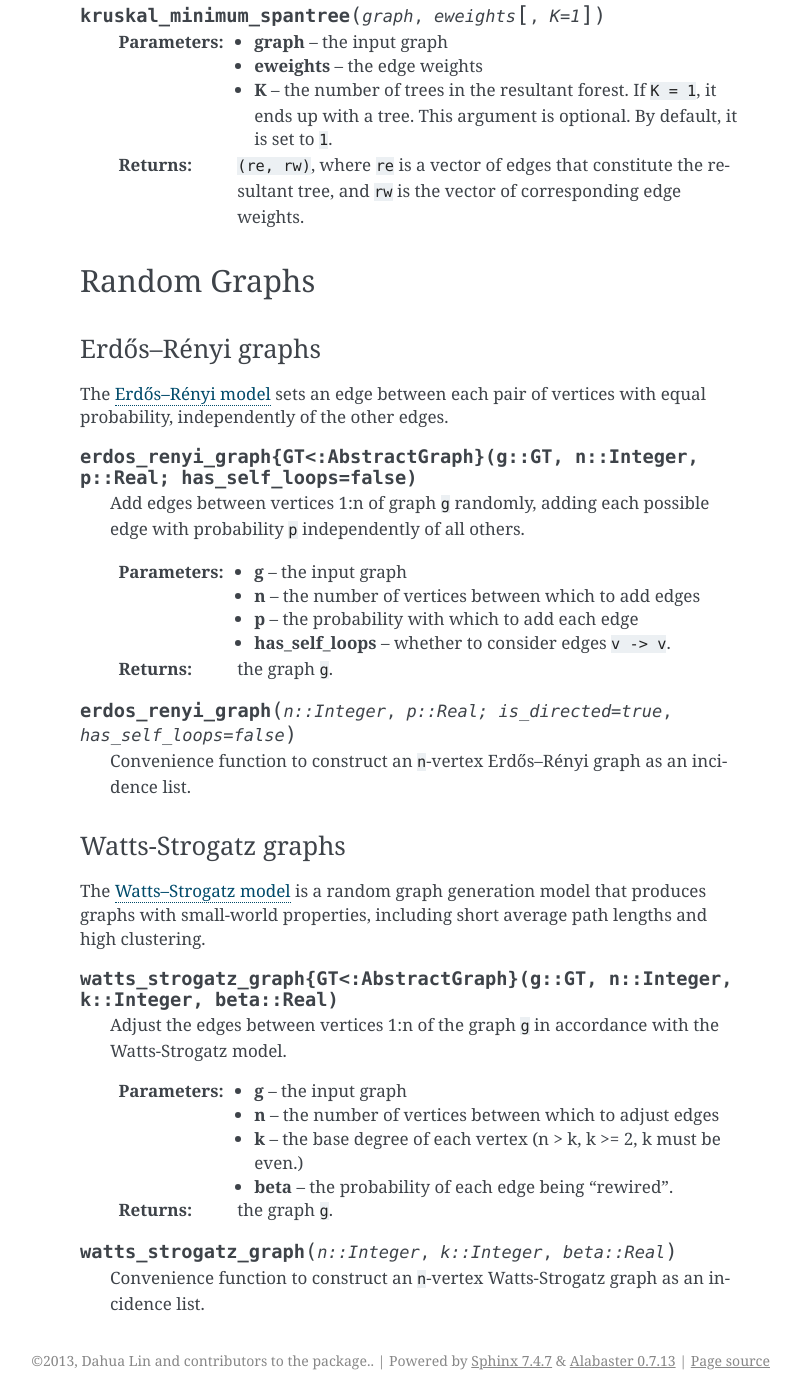
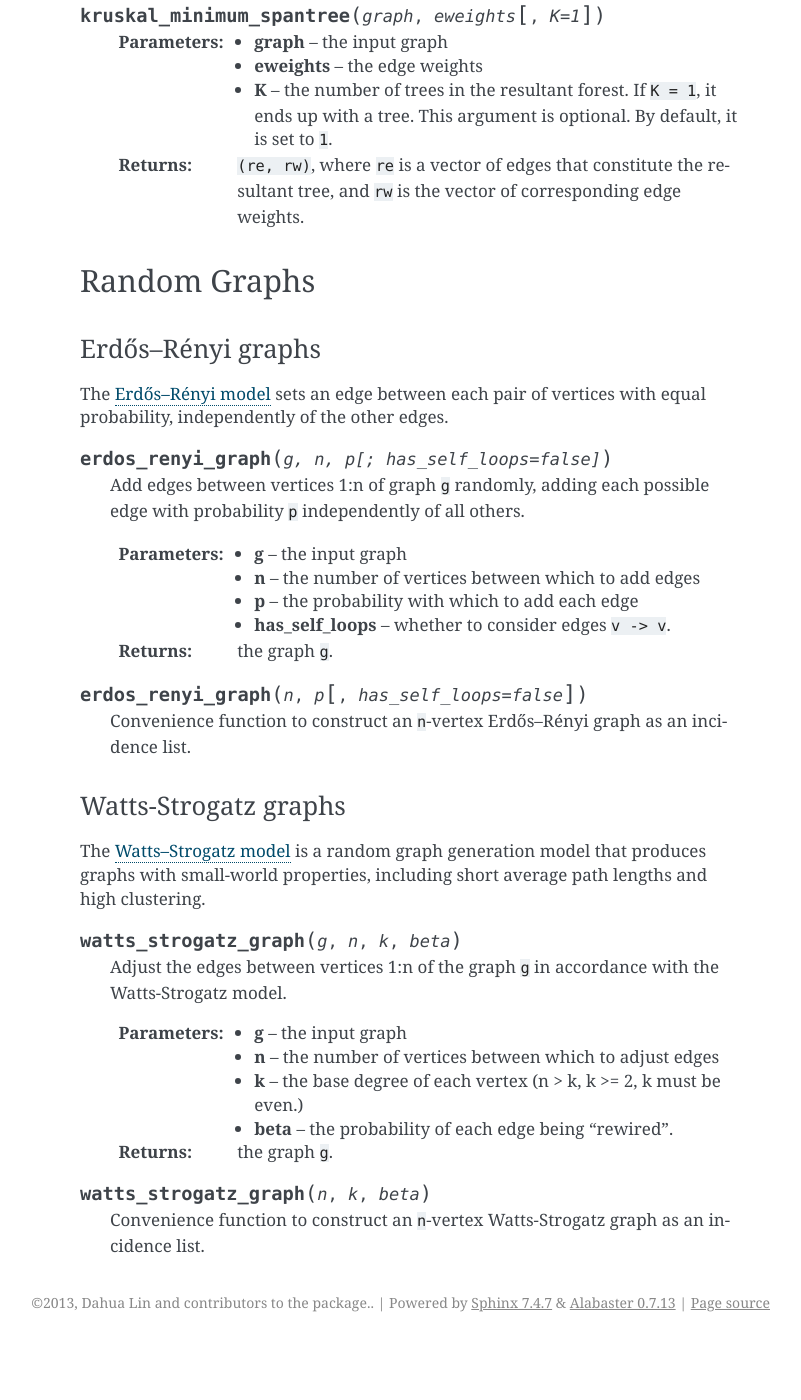
Before and after one commit to JuliaGraphs/Graphs.jl, a Sphinx documentation site: the page built from doc/source/algorithms.rst, in a window 1280 px wide and 1400 px high, scrolled down 5340 px. Shown: the whole window, without its empty margins (340-1141 px from the left). Built offline with Sphinx 7.4.7, drawn with Linux system fonts in a browser that asks for light colours; formulas are drawn with MathJax 3; after the commit the page ends 6682 px from its top, so only the background shows below that; some of the changed text lies outside the part shown.

Commit message:
Remove type signatures from random graph docs.

```diff
--- a/doc/source/algorithms.rst
+++ b/doc/source/algorithms.rst
@@ -229,7 +229,7 @@ Erdős–Rényi graphs
 The `Erdős–Rényi model <https://en.wikipedia.org/wiki/Erd%C5%91s%E2%80%93R%C3%A9nyi_model>`_ sets an edge between each pair of vertices with equal
 probability, independently of the other edges.
 
-.. py:function:: erdos_renyi_graph{GT<:AbstractGraph}(g::GT, n::Integer, p::Real; has_self_loops=false)
+.. py:function:: erdos_renyi_graph(g, n, p[; has_self_loops=false])
 
     Add edges between vertices 1:n of graph ``g`` randomly, adding each possible edge with probability ``p`` independently of all others.
 
@@ -240,7 +240,7 @@ probability, independently of the other edges.
 
     :returns: the graph ``g``.
 
-.. py:function:: erdos_renyi_graph(n::Integer, p::Real; is_directed=true, has_self_loops=false)
+.. py:function:: erdos_renyi_graph(n, p[, has_self_loops=false])
 
     Convenience function to construct an ``n``-vertex Erdős–Rényi graph as an incidence list.
 
@@ -252,7 +252,7 @@ model <https://en.wikipedia.org/wiki/Watts_and_Strogatz_model>`_ is a random
 graph generation model that produces graphs with small-world properties,
 including short average path lengths and high clustering.
 
-.. py:function:: watts_strogatz_graph{GT<:AbstractGraph}(g::GT, n::Integer, k::Integer, beta::Real)
+.. py:function:: watts_strogatz_graph(g, n, k, beta)
 
     Adjust the edges between vertices 1:n of the graph ``g`` in accordance with the Watts-Strogatz model.
 
@@ -263,6 +263,6 @@ including short average path lengths and high clustering.
 
     :returns: the graph ``g``.
 
-.. py:function:: watts_strogatz_graph(n::Integer, k::Integer, beta::Real)
+.. py:function:: watts_strogatz_graph(n, k, beta)
 
     Convenience function to construct an ``n``-vertex Watts-Strogatz graph as an incidence list.
```
